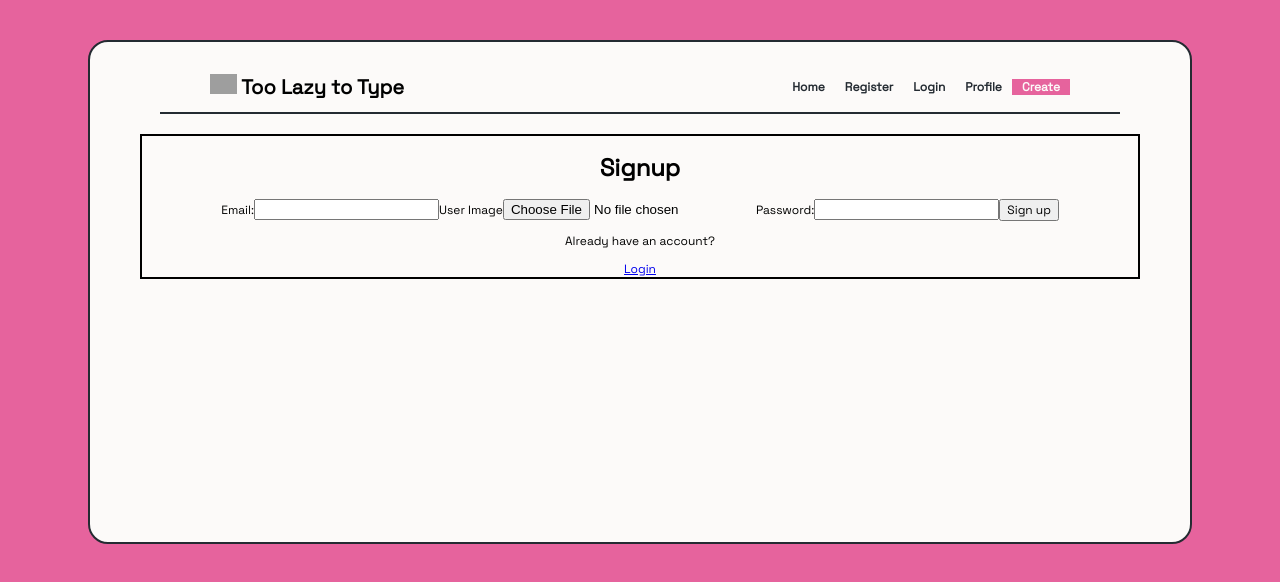
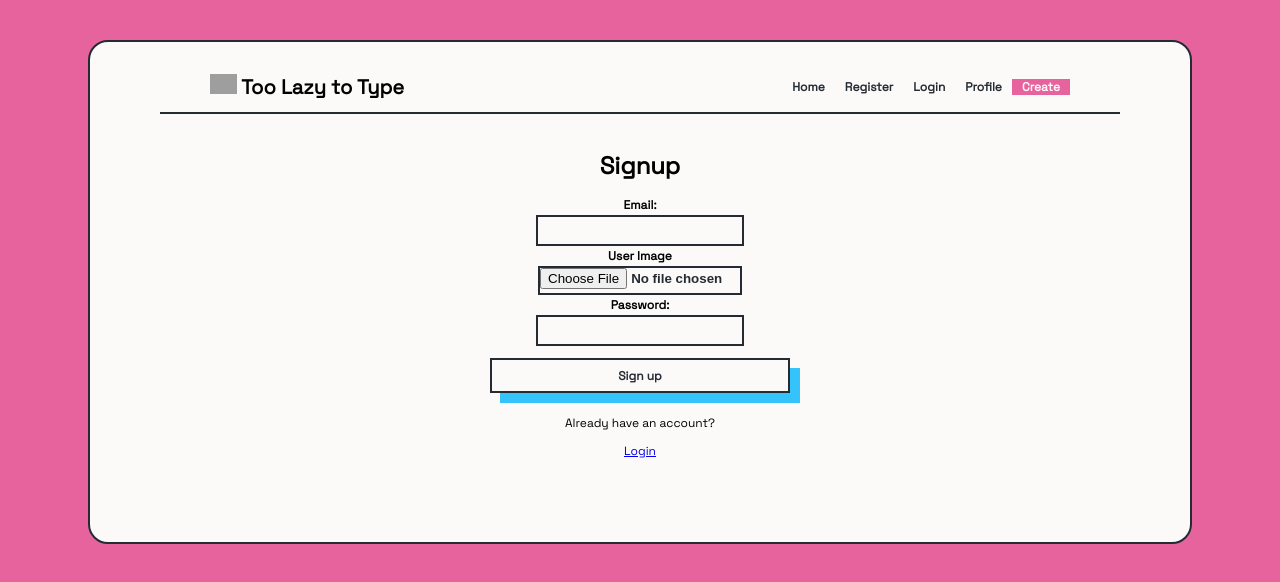
Before and after one commit to zuzmoskvic/module3-project-frontend, a React (Create React App) app: page /signup in a window 1280 px wide. Shown: the top 582 px of the page. Built offline with nearby package versions, Linux system fonts and the light colour scheme; grey boxes are pictures that could not be loaded.

Commit message:
Added styling to register page

```diff
--- a/src/App.css
+++ b/src/App.css
@@ -211,7 +211,6 @@ nav{
   display: flex;
   flex-direction: column;
   align-items: center;
-  border: 2px solid black;
 }
 
 .login-input{
--- a/src/components/Signup.jsx
+++ b/src/components/Signup.jsx
@@ -39,22 +39,23 @@ function Signup() {
     <div className="LoginPage">
       <h1>Signup</h1>
 
-      <form onSubmit={handleSignup} enctype="multipart/form-data">
-        <label>Email:</label>
-        <input type="email" name="email" value={email} onChange={handleEmail} />
+      <form className="login-form" onSubmit={handleSignup} enctype="multipart/form-data">
+        <label className="login-label">Email:</label>
+        <input className="login-input" type="email" name="email" value={email} onChange={handleEmail} />
 
-        <label>User Image</label>
-        <input type="file" name="userImage"  onChange={handleUserImage} />
+        <label className="login-label">User Image</label>
+        <input className="login-input" type="file" name="userImage"  onChange={handleUserImage} />
 
-        <label>Password:</label>
-        <input type="password" name="password" value={password} onChange={handlePassword}/>
+        <label className="login-label">Password:</label>
+        <input className="login-input" type="password" name="password" value={password} onChange={handlePassword}/>
 
-        <button type="submit">Sign up</button>
+        <button  className="pink-button" type="submit">Sign up</button>
       </form>
       {errorMessage && <p className="error-message">{errorMessage}</p>}
 
       <p>Already have an account?</p>
-      <Link to={"/login"}>Login</Link>
+      <Link to={ "/login" }>Login</Link>
+
     </div>
     </Layout>
   );
```
